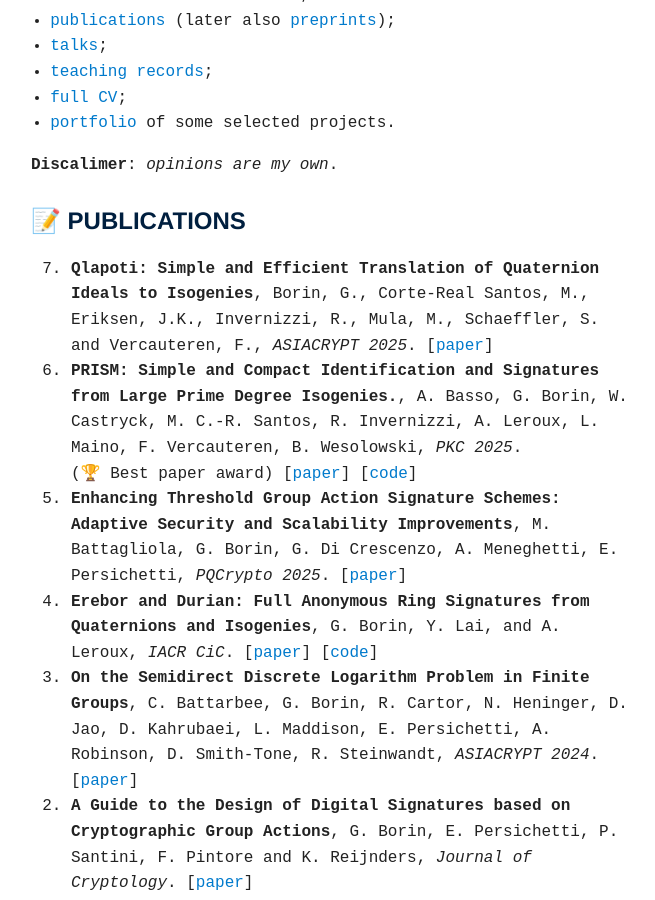
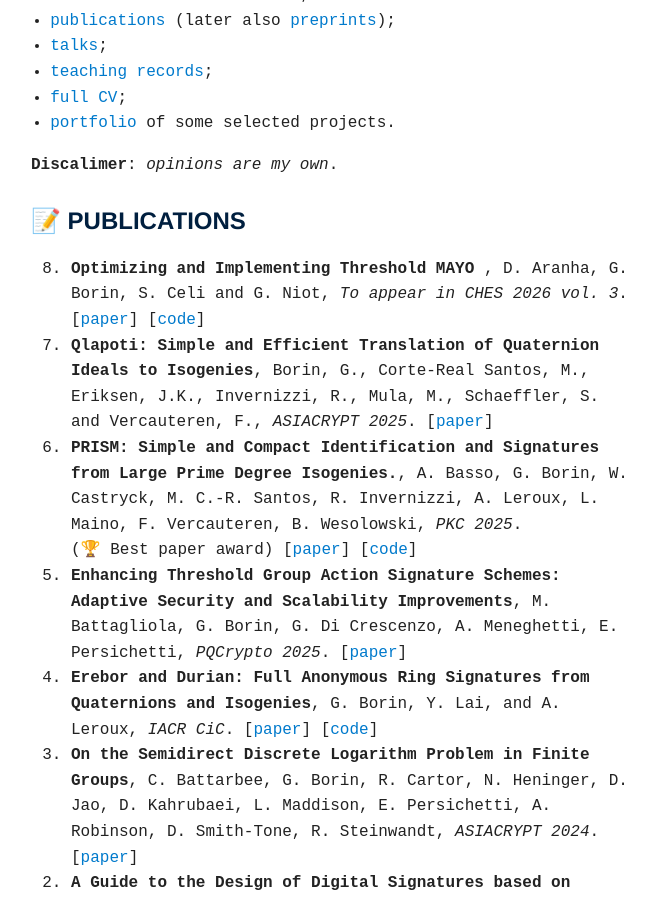
Before and after one commit to giacomoborin/giacomoborin.github.io, a Jekyll site: the page built from index.md, in a window 1280 px wide and 900 px high, scrolled down 551 px. Shown: the whole window, without its empty margins (309-964 px from the left). Built offline with Jekyll 4.4.1, drawn with Linux system fonts in a browser that asks for light colours.

Commit message:
th mayo pub

```diff
--- a/_publications/2026-04-20-th-mayo-ches.md
+++ b/_publications/2026-04-20-th-mayo-ches.md
@@ -2,17 +2,17 @@
 title: "Optimizing and Implementing Threshold MAYO "
 collection: publications
 permalink: /publication/th-mayo-ches-2026/
-excerpt: 'Brief description of the paper'
+excerpt: 'In this work we improve and implement Threshold MAYO and UOV'
 date: 2026-04-20
-venue: 'Conference or Journal Name'
-paperurl: 'https://eprint.iacr.org/YYYY/XXX'
+venue: 'To appear in CHES 2026 vol. 3'
+paperurl: 'https://eprint.iacr.org/2026/710'
 citation: 'D. Aranha, G. Borin, S. Celi and G. Niot. "Optimizing and Implementing Threshold MAYO". <i>Conference or Journal Name</i>.'
 authors: 'D. Aranha, G. Borin, S. Celi and G. Niot'
 layout: default
-public: false
-preprint: true
+public: true
+preprint: false
 doi:
-code:
+code: https://github.com/pqcvinaigrette/vinaigrette-go
 award:
 ---
 
```
